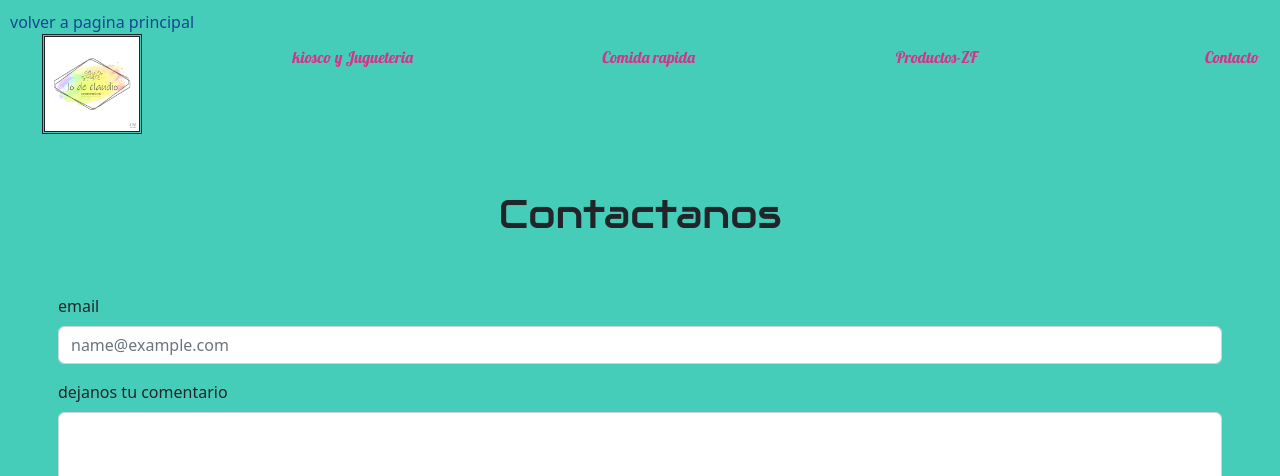
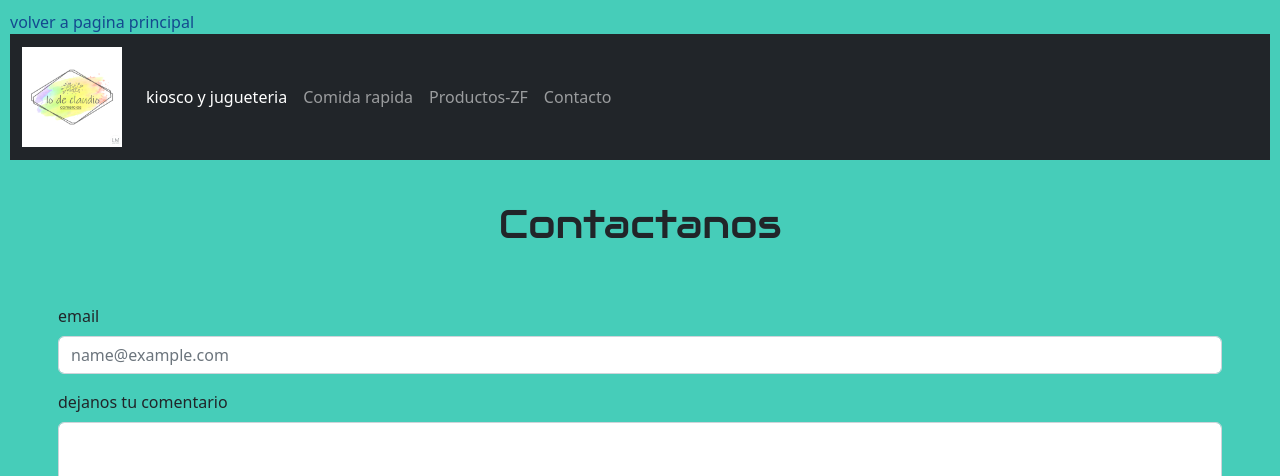
Before and after one commit to fabianmena/lo-de-claudio, a website: page pages/contacto.html in a window 1280 px wide. Shown: the top 476 px of the page. Drawn offline with nearby package versions, Linux system fonts and the light colour scheme.

Commit message:
cambie el menu de navegacion por uno de bootstrap

```diff
--- a/pages/contacto.html
+++ b/pages/contacto.html
@@ -18,17 +18,31 @@
 <body>
     <header>
         <a class="pagprin" href="../index.html">volver a pagina principal</a>
-            <section>
-                <nav>
-                    <ol class="lista">
-                        <img class="icono__marca" src="../resourses/icono.jpg" alt="">
-                            <li class="lista__menu"><a href="jugueteria.html">kiosco y Jugueteria</a></li>
-                            <li class="lista__menu"><a href="comida-rapida.html">Comida rapida</a></li>
-                            <li class="lista__menu"><a href="productos-zf.html">Productos-ZF</a></li>
-                            <li class="lista__menu"><a href="contacto.html">Contacto</a></li>
-                    </ol>
-                </nav>
-        </section>
+        <nav class="navbar navbar-expand-lg navbar-dark bg-dark">
+            <div class="container-fluid">
+            <a class="navbar-brand" href="#">
+                <img src="../resourses/icono.jpg" alt="logo" width="100px">
+            </a>
+            <button class="navbar-toggler" type="button" data-bs-toggle="collapse" data-bs-target="#navbarSupportedContent" aria-controls="navbarSupportedContent" aria-expanded="false" aria-label="Toggle navigation">
+                <span class="navbar-toggler-icon"></span>
+            </button>
+            <div class="collapse navbar-collapse" id="navbarSupportedContent">
+                <ul class="navbar-nav me-auto mb-2 mb-lg-0">
+                <li class="nav-item">
+                    <a class="nav-link active" aria-current="page" href="../pages/jugueteria.html">kiosco y jugueteria</a>
+                </li>
+                <li class="nav-item">
+                    <a class="nav-link" href="../pages/comida-rapida.html">Comida rapida</a></li>
+                </li>
+                <li class="nav-item">
+                    <a class="nav-link" href="../pages/productos-zf.html">Productos-ZF</a></li></a>
+                </li>
+                <li class="nav-item">
+                    <a class="nav-link" href="../pages/contacto.html">Contacto</a>
+                </li>
+            </div>
+        </nav>
+
     </header>
     <main >
 
```
Also changed, not shown: index.html (+29 -10 lines), pages/comida-rapida.html (+24 -11 lines), pages/jugueteria.html (+24 -11 lines), pages/productos-zf.html (+24 -11 lines).
